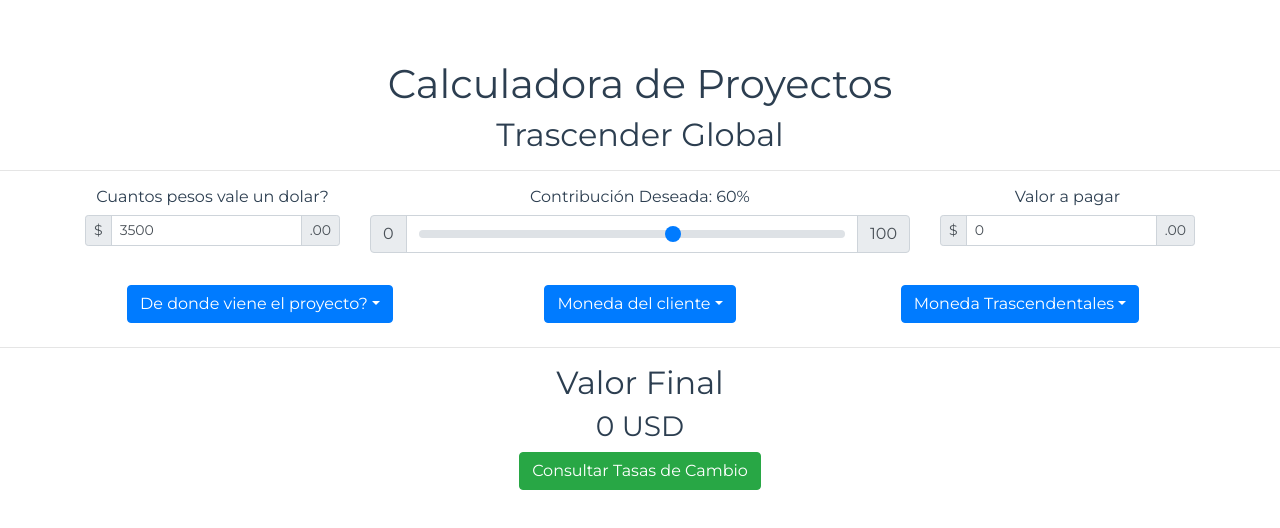
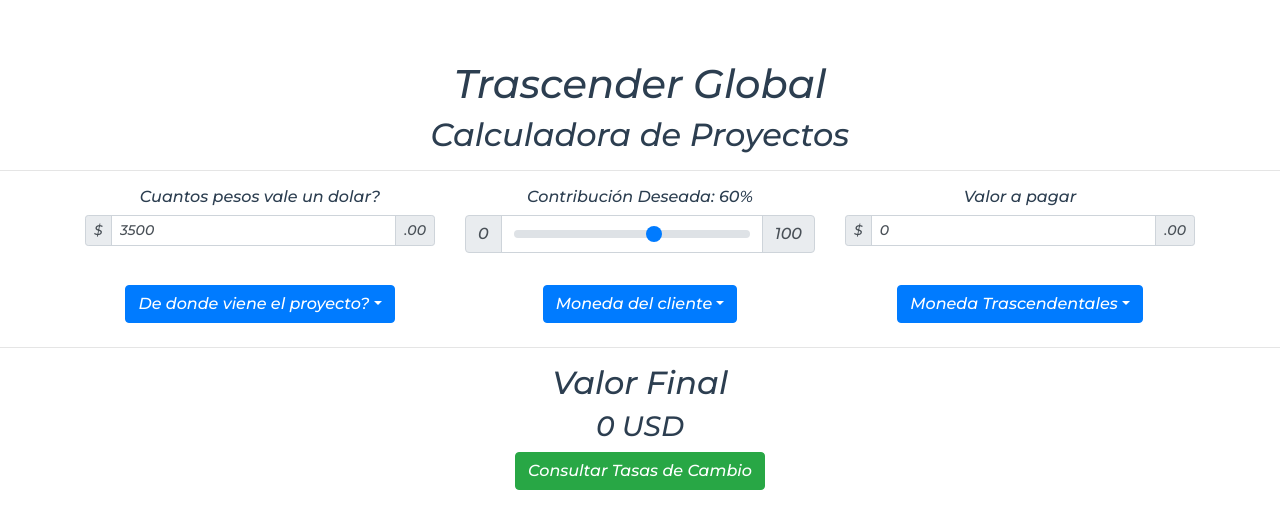
Before and after one commit to AndresInsuasty/calculadoraTG, a Vue app: page / in a window 1280 px wide. Shown: the top 528 px of the page. Built offline with nearby package versions, Linux system fonts and the light colour scheme.

Commit message:
arreglo tamaño

```diff
--- a/src/App.vue
+++ b/src/App.vue
@@ -16,9 +16,9 @@
 </script>
 
 <style>
-@import url('https://fonts.googleapis.com/css2?family=Montserrat&display=swap');
+@import url('https://fonts.googleapis.com/css2?family=Montserrat:ital,wght@1,300;1,500&display=swap');
 #app {
-  font-family: 'Montserrat', sans-serif;;
+  font-family: 'Montserrat', sans-serif;
   -webkit-font-smoothing: antialiased;
   -moz-osx-font-smoothing: grayscale;
   text-align: center;
--- a/src/components/Calculator.vue
+++ b/src/components/Calculator.vue
@@ -1,8 +1,9 @@
 <template>
   <div>
     <div>
-      <h1>Calculadora de Proyectos</h1>
-      <h2>Trascender Global</h2>
+      <h1>Trascender Global</h1>
+      <h2>Calculadora de Proyectos</h2>
+
     </div>
     <hr />
     <b-container class="bv-example-row">
@@ -16,7 +17,7 @@
           </div>
         </b-col>
 
-        <b-col cols="6">
+        <b-col cols="4">
           <div>
             <h6>Contribución Deseada: {{ contribucion }}%</h6>
             <b-input-group prepend="0" append="100" class="mt-2">
@@ -137,9 +138,9 @@
         { value: 0.15, text: "Freelancer Recruiter" },
         { value: 0.1, text: "Freelancer Normal" },
         { value: 0.2, text: "Upwork 20%" },
-        { value: 0.1, text: "Upwork 10%" },
+        { value: 0.11, text: "Upwork 10%" },
         { value: 0.05, text: "Upwork 5%" },
-        { value: 0.05, text: "Internacional PayPal" },
+        { value: 0.0501, text: "Internacional PayPal" },
         { value: 0.03, text: "Internacional Payoneer" },
       ],
     };
```
